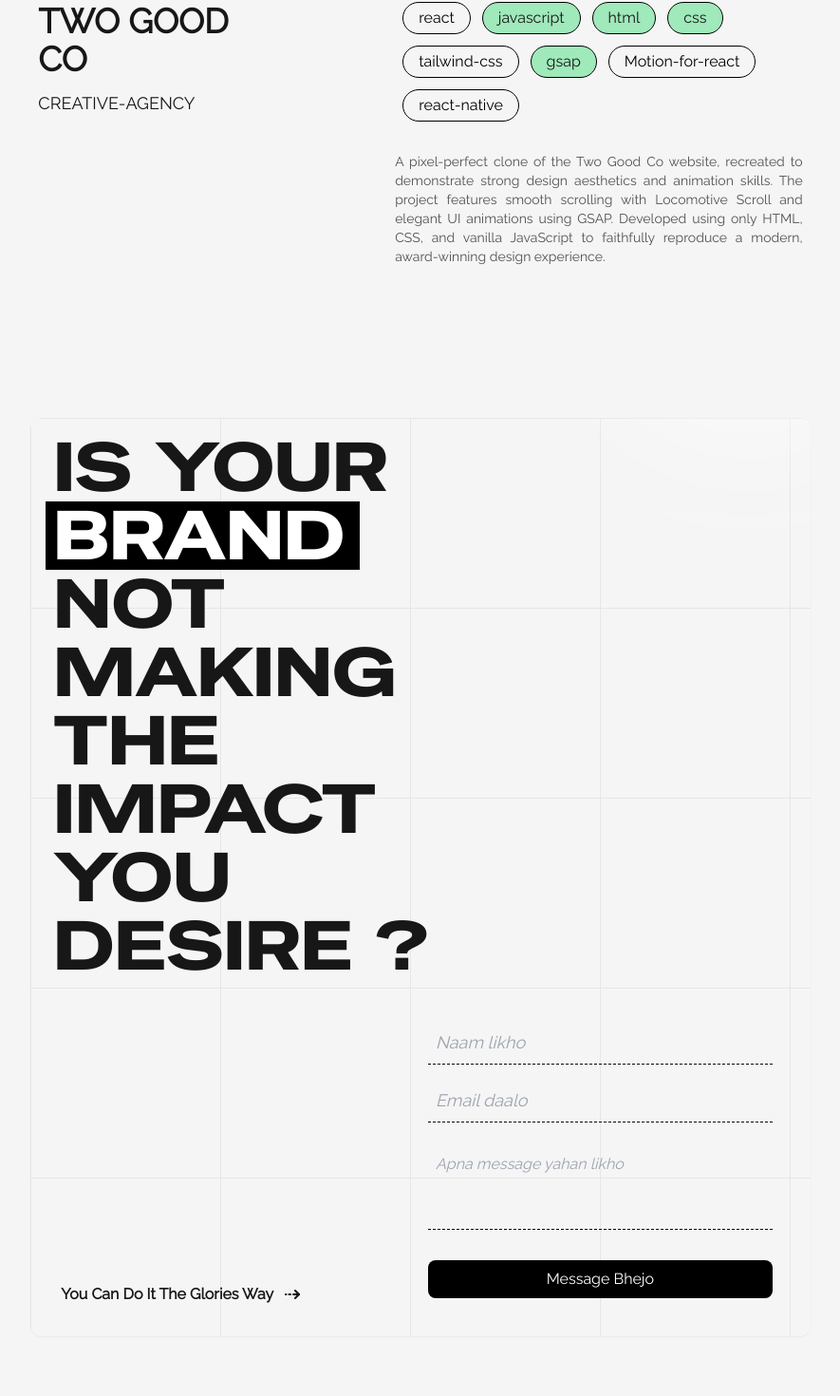
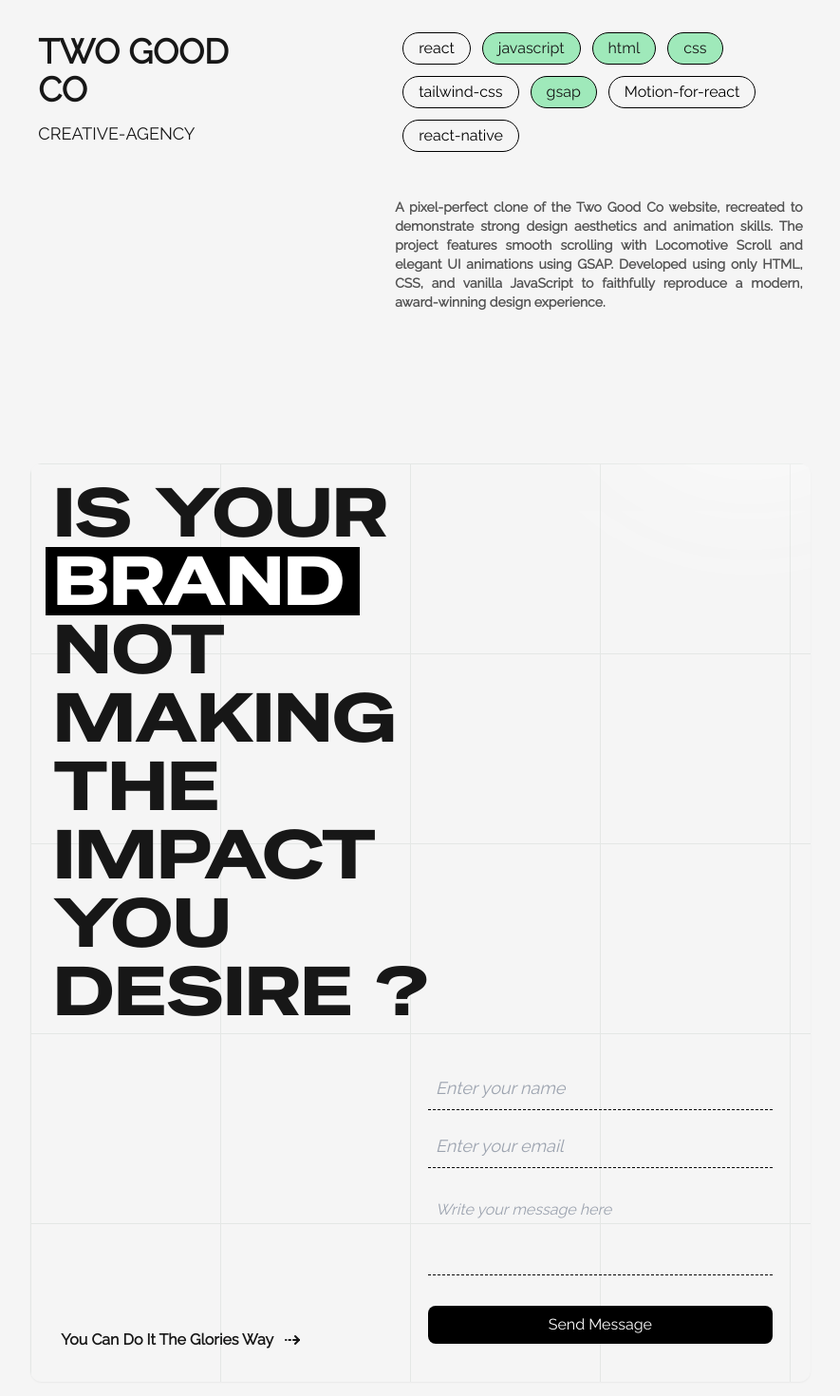
Before and after one commit to prashanthazariwal/portfolio, a React (Vite) app: page /work in a window 1280 px wide. Shown: the part 1749-3219 px from the top of the page at 95% size, without its empty margins (197-1082 px from the left). Built offline with nearby package versions, Linux system fonts and the light colour scheme.

Commit message:
some text and message changes

```diff
--- a/src/components/Projects.jsx
+++ b/src/components/Projects.jsx
@@ -81,7 +81,7 @@
                 {project.title}
               </motion.span>
             </motion.h2>
-            <div className="project-discription min-h-[15rem] flex flex-col gap-6 justify-between items-end py-2 w-full md:w-2/3">
+            <div className="project-discription min-h-[15rem] flex flex-col gap-10 justify-between items-end py-2 w-full md:w-2/3">
               <motion.div
                 animate={{
                   x: hovered === idx ? -4 : 0,
@@ -133,7 +133,7 @@
                   stiffness: 200,
                   damping: 20,
                 }}
-                className="z-10 w-full mb-6 text-sm font-medium text-justify font-Raleway text-neutral-600 dark:text-neutral-100 md:w-4/5"
+                className="z-10 w-full mb-6 text-sm font-semibold text-justify font-Raleway text-neutral-600 dark:text-neutral-100 md:w-4/5"
               >
                 {project.discription}
               </motion.p>
--- a/src/sections/Contact.jsx
+++ b/src/sections/Contact.jsx
@@ -18,19 +18,19 @@
     const newErrors = {};
 
     if (!formData.name.trim()) {
-      newErrors.name = "Naam zaroori hai";
+      newErrors.name = "Name is required";
     }
 
     if (!formData.email.trim()) {
-      newErrors.email = "Email zaroori hai";
+      newErrors.email = "Email is required";
     } else if (!/^[^\s@]+@[^\s@]+\.[^\s@]+$/.test(formData.email)) {
-      newErrors.email = "Valid email address daalo";
+      newErrors.email = "Please enter a valid email address";
     }
 
     if (!formData.message.trim()) {
-      newErrors.message = "Message zaroori hai";
+      newErrors.message = "Message is required";
     } else if (formData.message.trim().length < 10) {
-      newErrors.message = "Message kam se kam 10 characters ka hona chahiye";
+      newErrors.message = "Message must be at least 10 characters long";
     }
 
     setErrors(newErrors);
@@ -56,7 +56,7 @@
     e.preventDefault();
 
     if (!validateForm()) {
-      toast.error("Kuch errors hain, please check karein");
+      toast.error("Please check for errors");
       return;
     }
 
@@ -75,7 +75,7 @@
         "a4wOHhNXjyxIccb9J"
       );
 
-      toast.success("Message successfully bheja gaya!");
+      toast.success("Message sent successfully!");
       setFormData({
         name: "",
         email: "",
@@ -83,7 +83,7 @@
       });
     } catch (error) {
       console.error("Error:", error);
-      toast.error("Kuch error aa gaya, please try again");
+      toast.error("Something went wrong, please try again");
     } finally {
       setIsSubmitting(false);
     }
@@ -171,7 +171,7 @@
               name="name"
               value={formData.name}
               onChange={handleChange}
-              placeholder="Naam likho"
+              placeholder="Enter your name"
               autoComplete="off"
             />
             {errors.name && (
@@ -188,7 +188,7 @@
               name="email"
               value={formData.email}
               onChange={handleChange}
-              placeholder="Email daalo"
+              placeholder="Enter your email"
               autoComplete="off"
             />
             {errors.email && (
@@ -206,7 +206,7 @@
               onChange={handleChange}
               onKeyPress={handleKeyPress}
               rows={3}
-              placeholder="Apna message yahan likho"
+              placeholder="Write your message here"
             />
             {errors.message && (
               <span className="mt-1 text-sm text-red-500">
@@ -220,7 +220,7 @@
             disabled={isSubmitting}
             className="px-4 py-2 mt-4 text-white transition-all bg-black rounded-lg hover:bg-gray-800 disabled:opacity-50 disabled:cursor-not-allowed"
           >
-            {isSubmitting ? "Bhej raha hoon..." : "Message Bhejo"}
+            {isSubmitting ? "Sending..." : "Send Message"}
           </button>
         </form>
       </div>
--- a/src/sections/ProjectSection.jsx
+++ b/src/sections/ProjectSection.jsx
@@ -69,6 +69,23 @@
       ],
       url: "https://two-good-co.vercel.app/",
     },
+    {
+      projectName: "KYC Hub",
+      title: "Product Comparison Interface",
+      discription:
+        "A dynamic product comparison platform built as part of a company assignment for KYC Hub. The app displays products using the Ant Design Table with features like sorting, pagination, and a Compare button. Users can add up to 4 products to a comparison page, where key features are shown side-by-side. Built with React Router for navigation and includes full functionality to clear all compared products, manage duplicates, and enhance user experience with responsive design. ",
+      tack: [
+        "react",
+        "javascript",
+        // "html",
+        // "css",
+        "tailwind-css",
+        "gsap",
+        // "Motion-for-react",
+        // "react-native",
+      ],
+      url: "https://kyc-hub-nine.vercel.app/",
+    },
   ];
 
   // Filter projects based on selected category
@@ -90,6 +107,7 @@
         <SeeAllButton className={"dark:text-neutral-100"} text={"see all"} />
       </div>
       <motion.div ref={ref} className="w-full py-10 overflow-hidden ">
+        {filteredProjects.length > 0 ? (
           <Projects
             projects={filteredProjects}
             spliceValue={spliceValue}
@@ -98,6 +116,24 @@
             opacity={opacity}
             lineWidth={lineWidth}
           />
+        ) : (
+          <div className="flex flex-col items-center justify-center w-full py-20">
+            <motion.div
+              initial={{ opacity: 0, y: 20 }}
+              animate={{ opacity: 1, y: 0 }}
+              transition={{ duration: 0.5 }}
+              className="text-center"
+            >
+              <h3 className="mb-4 text-2xl font-bold text-neutral-800 dark:text-neutral-100">
+                Coming Soon!
+              </h3>
+              <p className="text-neutral-600 dark:text-neutral-400">
+                I'm working on some amazing projects in this category. Stay
+                tuned for updates!
+              </p>
+            </motion.div>
+          </div>
+        )}
       </motion.div>
     </>
   );
```
Lines whose indentation alone changed are shown as unchanged.
